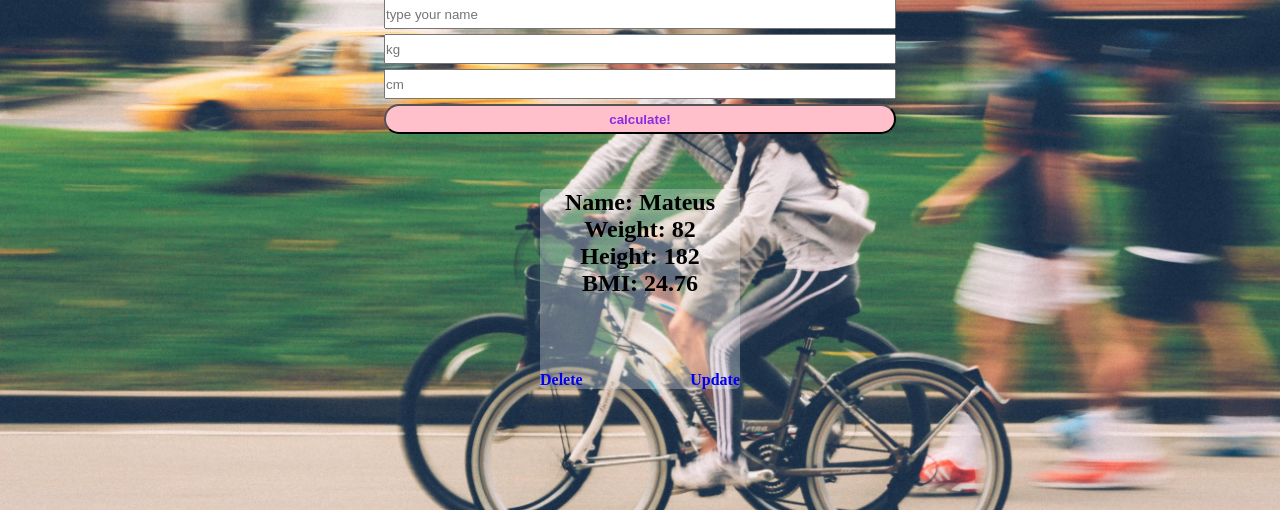
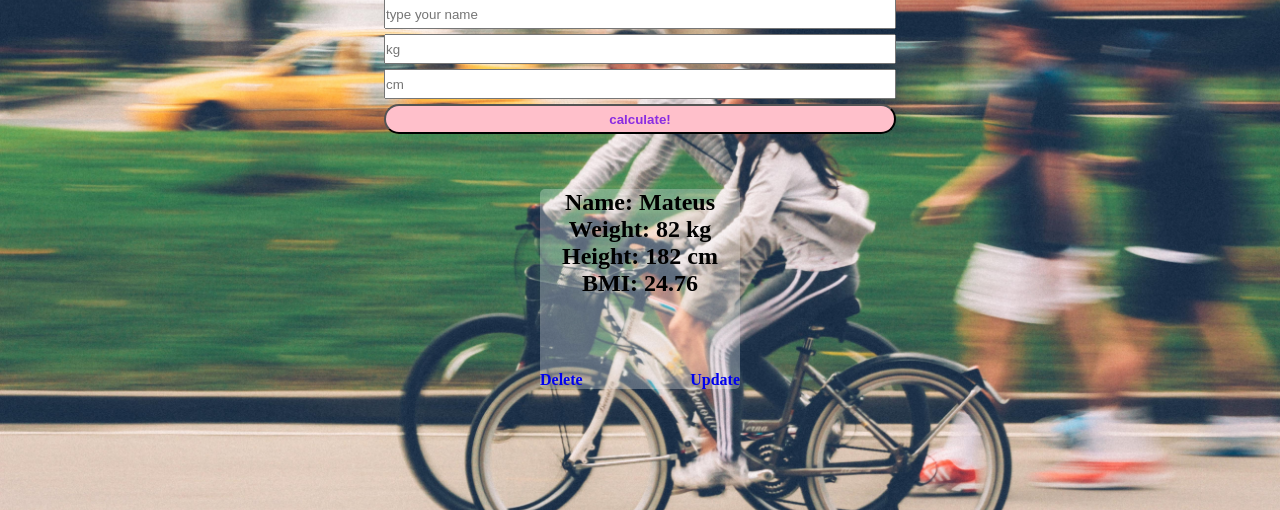
Before and after one commit to mateusmecunhe/python-flask-app, a Flask app: page /bmi/ in a window 1280 px wide. Shown: the part 184-694 px from the top of the page. Run offline with Flask 2, Linux system fonts and the light colour scheme; data comes from the database, SQL or seed files in the repository.

Commit message:
changing content

```diff
--- a/templates/bmi-calc/bmi-calculation.html
+++ b/templates/bmi-calc/bmi-calculation.html
@@ -37,8 +37,8 @@
         <div class="pacient-card">
             <ul>
                 <li>Name: {{pacient.name}}</li>
-                <li>Weight: {{pacient.weight}}</li>
-                <li>Height: {{pacient.height}}</li>
+                <li>Weight: {{pacient.weight}} kg</li>
+                <li>Height: {{pacient.height}} cm</li>
                 <li>BMI: {{pacient.bmi}}</li>
             </ul>
 
```
